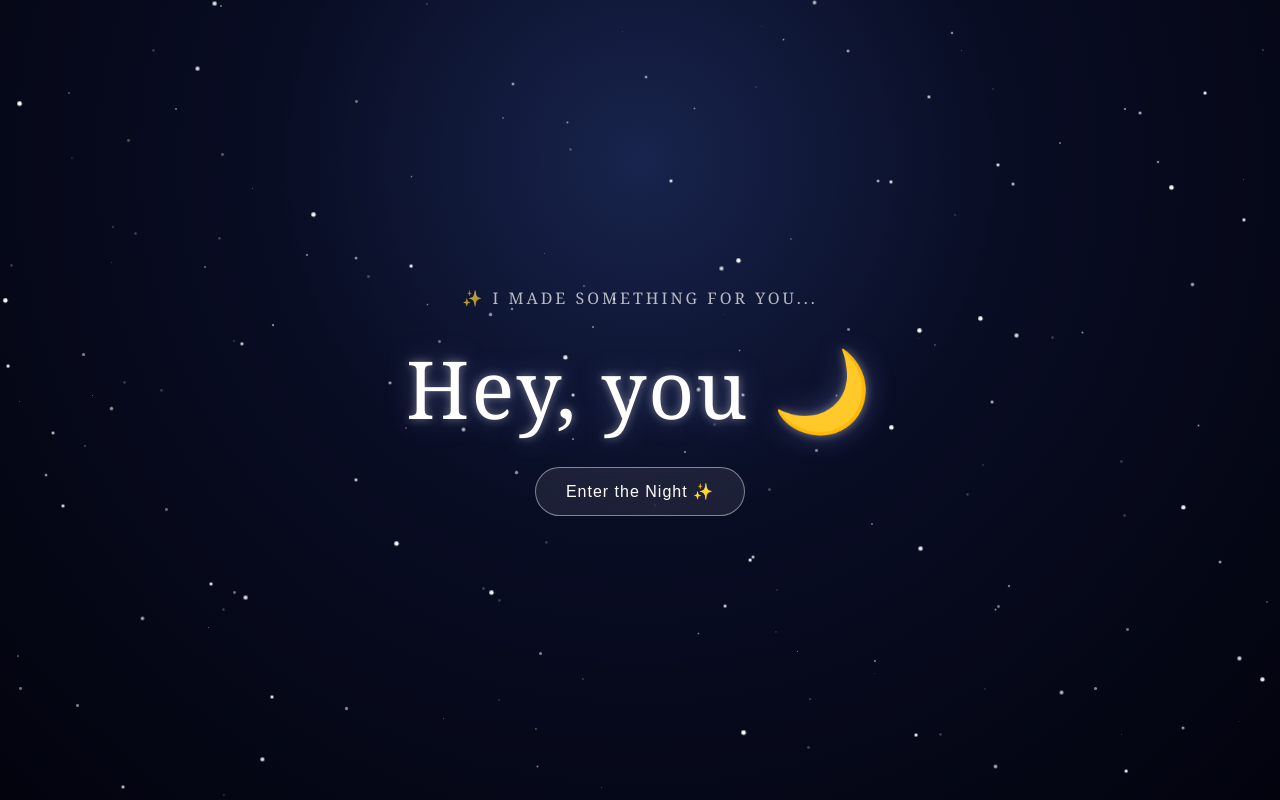
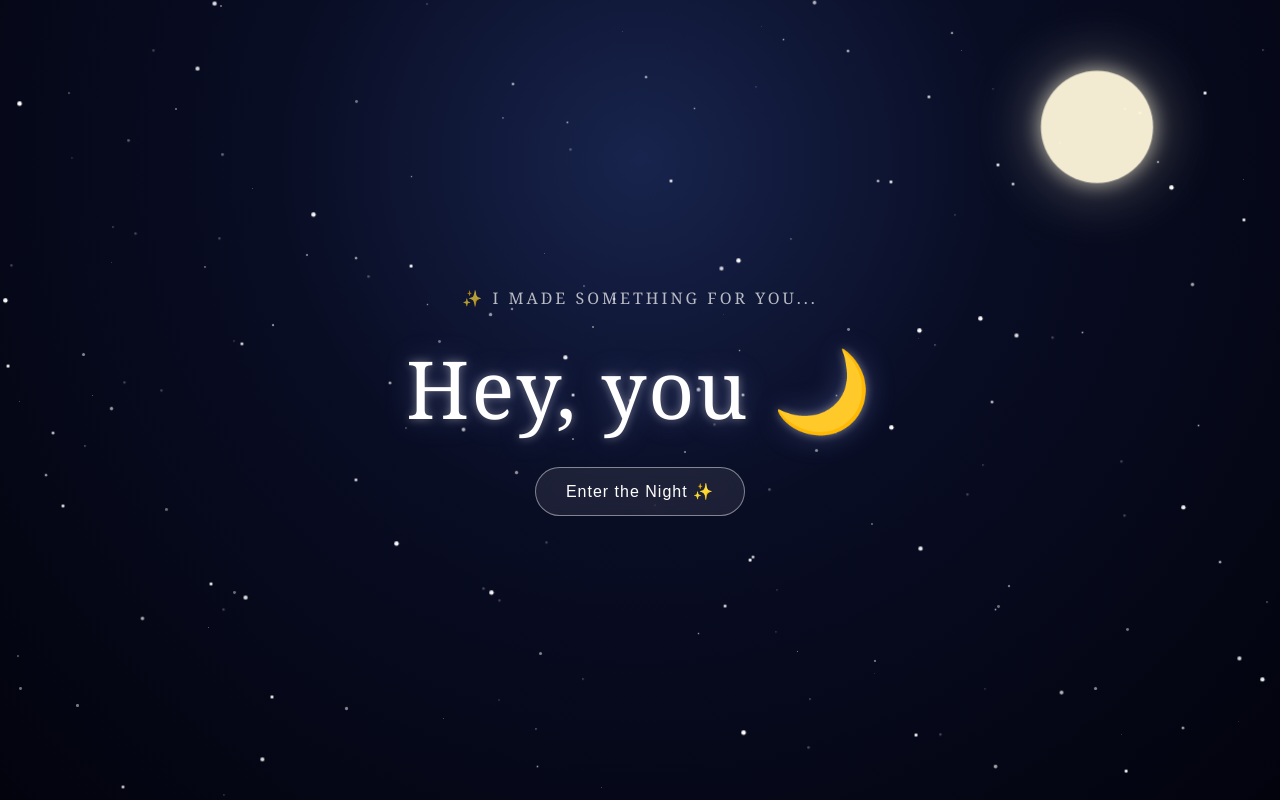
Before and after one commit to ftd10822390/SREEJA, a plain HTML site: page index.html in a window 1280 px wide. Drawn offline with Linux system fonts and the light colour scheme.

Commit message:
style.css

```diff
--- a/style.css
+++ b/style.css
@@ -183,3 +183,47 @@ button:active {
     padding: 13px 24px;
   }
 }
+/* Moon */
+
+.moon {
+  position: fixed;
+  width: 110px;
+  height: 110px;
+  border-radius: 50%;
+  background: #fff8dc;
+
+  top: 9%;
+  right: 10%;
+
+  z-index: 1;
+
+  box-shadow:
+    0 0 20px rgba(255, 248, 220, 0.7),
+    0 0 60px rgba(255, 248, 220, 0.35),
+    0 0 120px rgba(255, 248, 220, 0.15);
+
+  animation: moonGlow 4s ease-in-out infinite;
+}
+
+@keyframes moonGlow {
+  0%, 100% {
+    transform: scale(1);
+    opacity: 0.9;
+  }
+
+  50% {
+    transform: scale(1.04);
+    opacity: 1;
+  }
+}
+
+/* Mobile moon */
+
+@media (max-width: 600px) {
+  .moon {
+    width: 70px;
+    height: 70px;
+    top: 8%;
+    right: 8%;
+  }
+}
```
